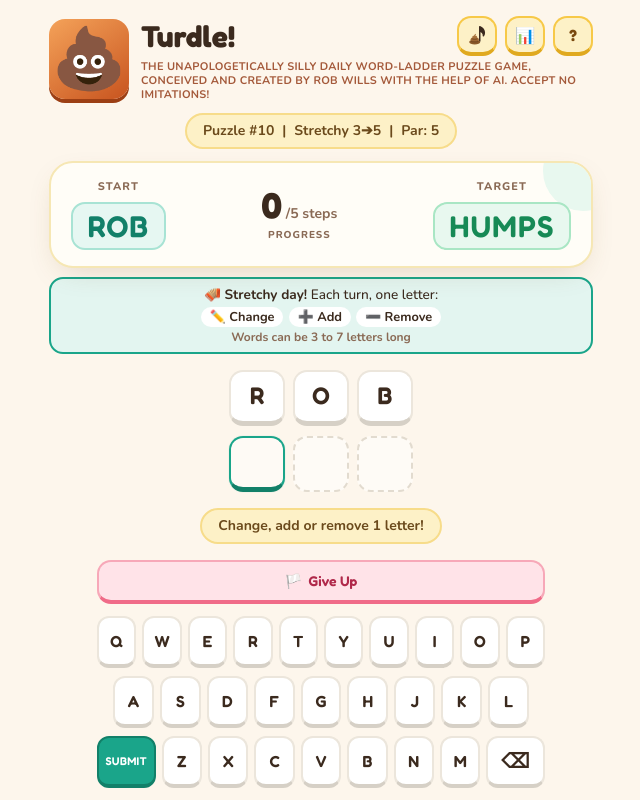
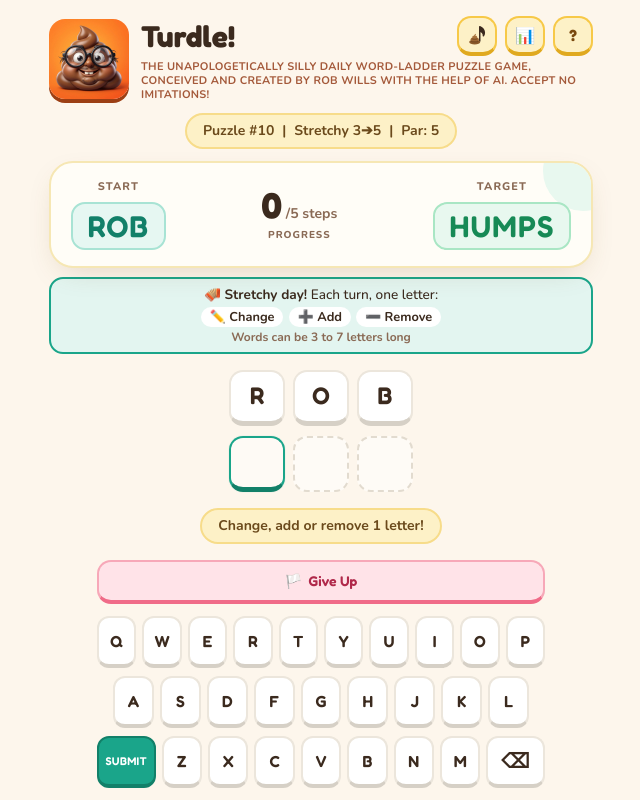
Before and after one commit to wills1981/turdle, a plain HTML site: page index.html in a window 1280 px wide. Shown: the whole page, without its empty margins (319-959 px from the left). Drawn offline with nearby package versions, Linux system fonts and the light colour scheme.

Commit message:
icon update

```diff
--- a/index.html
+++ b/index.html
@@ -50,7 +50,7 @@
   <header class="w-full shrink-0 safe-top">
     <!-- Grid: logo spans both rows; subtitle runs under title + buttons so it never squashes on phones -->
     <div class="max-w-xl mx-auto px-4 pt-4 grid items-center gap-x-3 gap-y-1" style="grid-template-columns: auto 1fr auto;">
-      <div class="row-span-2 w-20 h-20 rounded-2xl flex items-center justify-center text-6xl shadow-md" style="background: linear-gradient(145deg,#f4a259,#c8541f); box-shadow: 0 4px 0 #9c3f14;">💩</div>
+      <img class="row-span-2 w-20 h-20 rounded-2xl shadow-md" style="box-shadow: 0 4px 0 #9c3f14;" src="images/turdle-icon-m.jpg" alt="" srcset="">
       <div class="flex items-center gap-2 min-w-0">
         <h1 class="font-display text-2xl sm:text-3xl font-bold leading-none whitespace-nowrap" style="color: var(--ink)">Turdle!</h1>
         <!-- <span class="pill font-display text-[11px] font-semibold px-2 py-0.5 hidden sm:inline">v2.0</span> -->
```
Also changed, not shown: icons/og-fri.png, icons/og-image.png, icons/og-mon.png, icons/og-sat.png, icons/og-sun.png, icons/og-thu.png, icons/og-tue.png, icons/og-wed.png, images/turdle-icon-m.jpg (added), images/turdle-icon.png (added), 1 other file.
